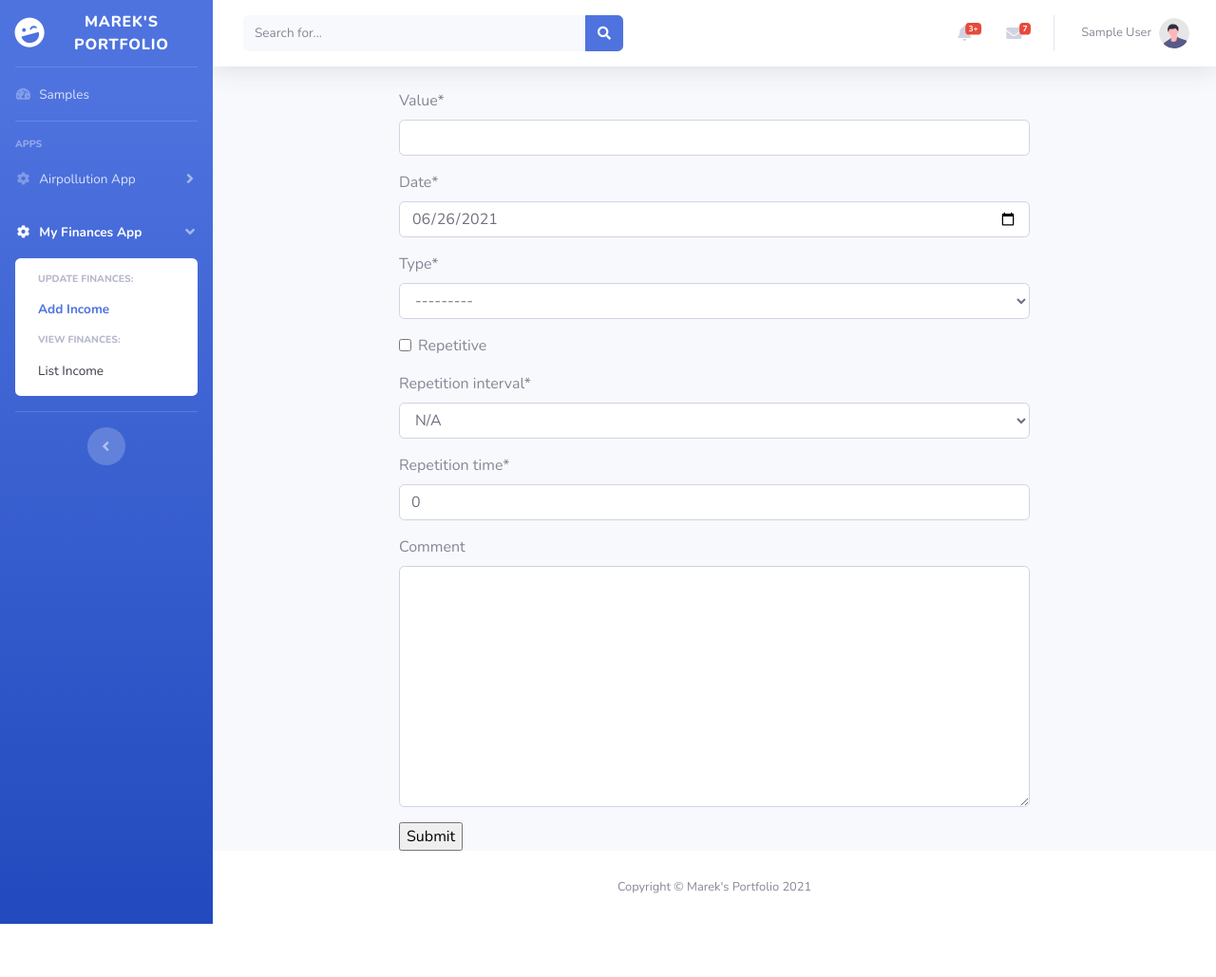
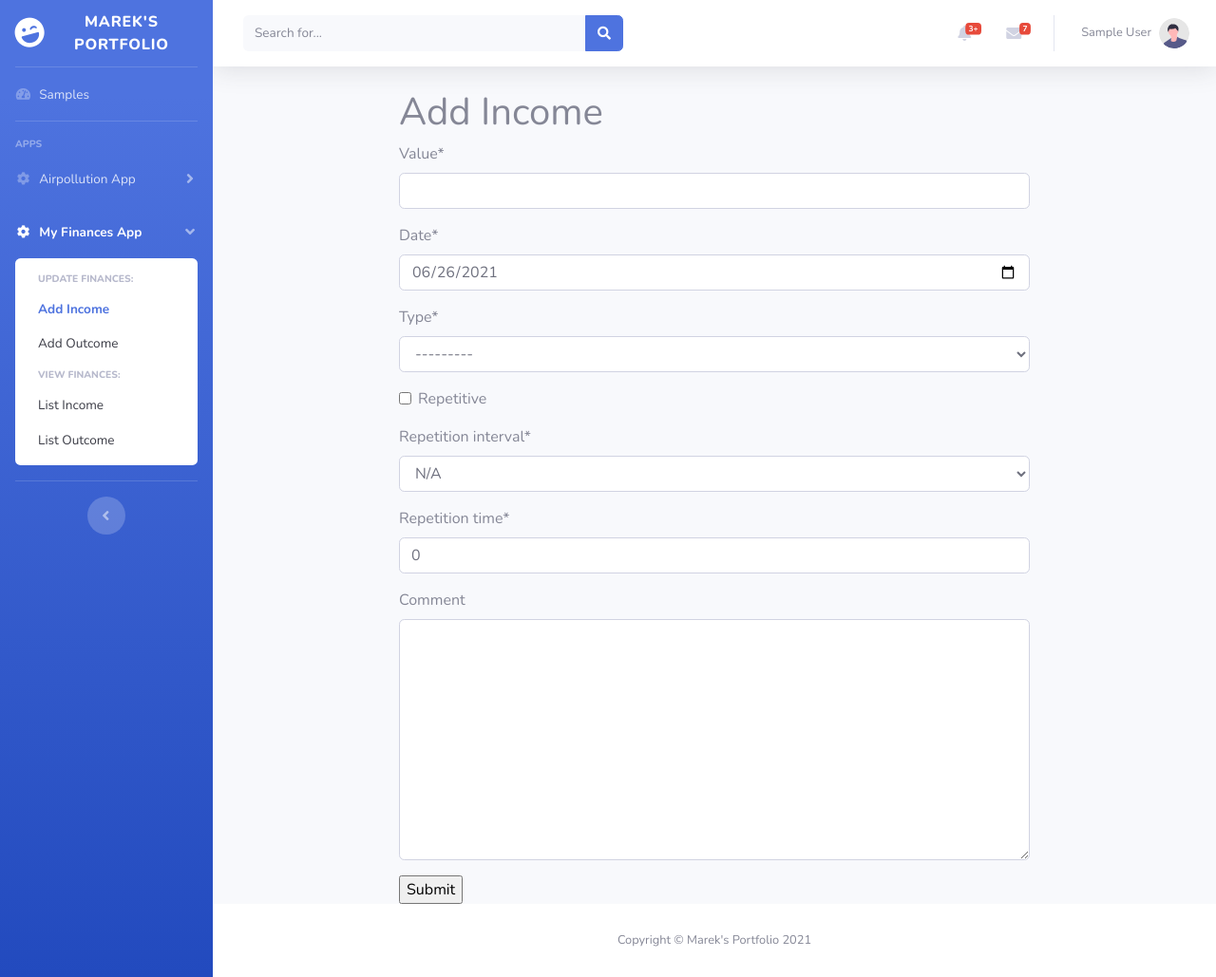
Before and after one commit to SugarloafAndACupOfJoe/mareks_portfolio, a Django app: page /my_finances/income_create/ in a window 1280 px wide. Shown: the whole page at 95% size. Before the commit the page ends 973 px from the top, so only its background shows below. Run offline with Django 3.2, Linux system fonts and the light colour scheme; the visitor is signed in with stand-in values (Sample User, id 1); some libraries are stand-ins or nearby versions.

Commit message:
added user to models and created views, urls, html for Outcome

```diff
--- a/my_finances/forms.py
+++ b/my_finances/forms.py
@@ -1,7 +1,7 @@
 from django import forms
 from datetime import date
 
-from my_finances.models import Income
+from my_finances.models import Income, Outcome
 
 
 class DateInput(forms.DateInput):
@@ -59,3 +59,11 @@ class IncomeForm(forms.ModelForm):
         if commit:
             instance.save()
         return instance
+
+
+class OutcomeForm(forms.ModelForm):
+    class Meta:
+        model = Outcome
+        fields = ['value', 'date', 'type', 'repetitive', 'repetition_interval', 'repetition_time', 'comment']
+
+    date = forms.DateField(widget=DateInput, initial=date.today())
--- a/my_finances/models.py
+++ b/my_finances/models.py
@@ -1,4 +1,5 @@
 from django.db import models
+from django.contrib.auth.models import User
 
 
 # Create your models here.
@@ -16,6 +17,7 @@ class Income(models.Model):
         MON = 4, 'MONTHS'
         YEA = 5, 'YEARS'
 
+    user = models.ForeignKey(User, on_delete=models.CASCADE, related_name='incomes')
     value = models.DecimalField(max_digits=10, decimal_places=2)
     date = models.DateField()
     type = models.PositiveSmallIntegerField(choices=ITypes.choices)
@@ -51,12 +53,14 @@ class Outcome(models.Model):
         MON = 4, 'MONTHS'
         YEA = 5, 'YEARS'
 
+    user = models.ForeignKey(User, on_delete=models.CASCADE, related_name='outcomes')
     value = models.DecimalField(max_digits=10, decimal_places=2)
     date = models.DateField()
     type = models.PositiveSmallIntegerField(choices=OTypes.choices)
     repetitive = models.BooleanField(default=False)
     repetition_interval = models.PositiveSmallIntegerField(choices=RInterval.choices, default=1)
     repetition_time = models.PositiveSmallIntegerField(default=0)
+    comment = models.TextField(null=True, blank=True)
     created_at = models.DateTimeField(auto_now_add=True)
 
     def __str__(self):
@@ -71,6 +75,7 @@ class Balance(models.Model):
         CUR = 1, "CURRENT"
         SAV = 2, "SAVINGS"
 
+    user = models.ForeignKey(User, on_delete=models.CASCADE, related_name='balances')
     value = models.DecimalField(max_digits=10, decimal_places=2)
     type = models.PositiveSmallIntegerField(choices=BType.choices)
     updated_at = models.DateTimeField(auto_now=True)
--- a/my_finances/urls.py
+++ b/my_finances/urls.py
@@ -12,4 +12,10 @@ urlpatterns = [
     path('income_create/', views.IncomeCreatView.as_view(), name='income_create'),
     path('income_update/<pk>', views.IncomeUpdateView.as_view(), name='income_update'),
     path('income_delete/<pk>', views.IncomeDeleteView.as_view(), name='income_delete'),
+
+    path('outcome_list/', views.OutcomeListView.as_view(), name='outcome_list'),
+    path('outcome_detail/<pk>', views.OutcomeDetailView.as_view(), name='outcome_detail'),
+    path('outcome_create/', views.OutcomeCreatView.as_view(), name='outcome_create'),
+    path('outcome_update/<pk>', views.OutcomeUpdateView.as_view(), name='outcome_update'),
+    path('outcome_delete/<pk>', views.OutcomeDeleteView.as_view(), name='outcome_delete'),
 ]
--- a/my_finances/views.py
+++ b/my_finances/views.py
@@ -1,38 +1,49 @@
 from datetime import datetime
 from django.contrib import messages
+from django.http import HttpResponseRedirect
 from django.urls import reverse_lazy, reverse
 from django.views.generic.detail import DetailView
 from django.views.generic.edit import CreateView, DeleteView, UpdateView
 from django.views.generic.list import ListView
 
-from my_finances.forms import IncomeForm
-from my_finances.models import Income
+from my_finances.forms import IncomeForm, OutcomeForm
+from my_finances.models import Income, Outcome, Balance
 
 
 class IncomeListView(ListView):
     model = Income
     paginate_by = 100
-    # template_name = 'my_finances/income_list.html'
+    template_name = 'my_finances/income_outcome_list.html'
+    extra_context = {'list_what': 'Income'}
     # queryset = Income.objects.all()
+
+    def get_queryset(self):
+        user = self.request.user
+        return Income.objects.filter(user=user)
     # context_object_name = 'income_list'
-    # extra_context = {'marunio1': 'Hello Marunio', 'marunio2': 'What up?!'}
     # allow_empty = True
 
 
 class IncomeDetailView(DetailView):
     model = Income
-    # template_name = 'my_finances/income_list.html'
+    template_name = 'my_finances/income_outcome_detail.html'
+    extra_context = {'detail_what': 'Income'}
+
     # queryset = Income.objects.all()
+
+    def get_queryset(self):
+        user = self.request.user
+        return Income.objects.filter(user=user)
     # context_object_name = 'income'
-    # extra_context = {'marunio1': 'Hello Marunio', 'marunio2': 'What up?!'}
 
 
 class IncomeCreatView(CreateView):
     model = Income
     form_class = IncomeForm
-    # template_name = 'my_finances/income_form.html'
+    template_name = 'my_finances/income_outcome_form.html'
+    extra_context = {'header': 'Add Income'}
+
     # template_name_suffix = '_create_form'
-    # extra_context = {'dupa': 'blada', 'hello': 'world', 'additiona_stuff': Outcome.objects.all()}
     # success_url = reverse_lazy('my_finances:income_list')
 
     # def post(self, request, *args, **kwargs):
@@ -43,6 +54,12 @@ class IncomeCreatView(CreateView):
     #         return super().get(request, *args, **kwargs)
     #     return super().post(request, *args, **kwargs)
 
+    def form_valid(self, form):
+        self.object = form.save(commit=False)
+        self.object.user = self.request.user
+        self.object.save()
+        return HttpResponseRedirect(self.get_success_url())
+
     def get_success_url(self):
         messages.success(self.request, 'Income created successfully!')
         return reverse_lazy('my_finances:income_list')
@@ -51,11 +68,15 @@ class IncomeCreatView(CreateView):
 class IncomeUpdateView(UpdateView):
     model = Income
     form_class = IncomeForm
-    template_name = 'my_finances/income_form.html'
+    template_name = 'my_finances/income_outcome_form.html'
+    extra_context = {'header': 'Update Income'}
     # template_name_suffix = '_update_form'
     # queryset = Income.objects.all()
+
+    def get_queryset(self):
+        user = self.request.user
+        return Income.objects.filter(user=user)
     # context_object_name = 'income'
-    # extra_context = {'dupa': 'blada'}
 
     def get_success_url(self):
         messages.success(self.request, 'Income updated successfully!')
@@ -64,12 +85,83 @@ class IncomeUpdateView(UpdateView):
 
 class IncomeDeleteView(DeleteView):
     model = Income
-    # template_name = 'my_finances/income_confirm_delete.html'
+    template_name = 'my_finances/income_outcome_confirm_delete.html'
+    extra_context = {'delete_what': 'Income'}
     # template_name_suffix = '_delete_form'
     # queryset = Income.objects.all()
+
+    def get_queryset(self):
+        user = self.request.user
+        return Income.objects.filter(user=user)
     # context_object_name = 'income'
-    # extra_context = {'dupa': 'blada'}
 
     def get_success_url(self):
         messages.success(self.request, 'Income deleted successfully!')
         return reverse_lazy('my_finances:income_list')
+
+
+class OutcomeListView(ListView):
+    model = Outcome
+    paginate_by = 100
+    template_name = 'my_finances/income_outcome_list.html'
+    extra_context = {'list_what': 'Outcome'}
+
+    def get_queryset(self):
+        user = self.request.user
+        return Outcome.objects.filter(user=user)
+
+
+class OutcomeDetailView(DetailView):
+    model = Outcome
+    template_name = 'my_finances/income_outcome_detail.html'
+    extra_context = {'detail_what': 'Outcome'}
+
+    def get_queryset(self):
+        user = self.request.user
+        return Outcome.objects.filter(user=user)
+
+
+class OutcomeCreatView(CreateView):
+    model = Outcome
+    form_class = OutcomeForm
+    template_name = 'my_finances/income_outcome_form.html'
+    extra_context = {'header': 'Add Outcome'}
+
+    def form_valid(self, form):
+        self.object = form.save(commit=False)
+        self.object.user = self.request.user
+        self.object.save()
+        return HttpResponseRedirect(self.get_success_url())
+
+    def get_success_url(self):
+        messages.success(self.request, 'Outcome created successfully!')
+        return reverse_lazy('my_finances:outcome_list')
+
+
+class OutcomeUpdateView(UpdateView):
+    model = Outcome
+    form_class = OutcomeForm
+    template_name = 'my_finances/income_outcome_form.html'
+    extra_context = {'header': 'Update Outcome'}
+
+    def get_queryset(self):
+        user = self.request.user
+        return Outcome.objects.filter(user=user)
+
+    def get_success_url(self):
+        messages.success(self.request, 'Outcome updated successfully!')
+        return reverse('my_finances:outcome_detail', kwargs={'pk': self.object.pk})
+
+
+class OutcomeDeleteView(DeleteView):
+    model = Outcome
+    template_name = 'my_finances/income_outcome_confirm_delete.html'
+    extra_context = {'delete_what': 'Outcome'}
+
+    def get_queryset(self):
+        user = self.request.user
+        return Outcome.objects.filter(user=user)
+
+    def get_success_url(self):
+        messages.success(self.request, 'Outcome deleted successfully!')
+        return reverse_lazy('my_finances:outcome_list')
--- a/templates/base.html
+++ b/templates/base.html
@@ -102,12 +102,18 @@
                     <div class="bg-white py-2 collapse-inner rounded">
                         <h6 class="collapse-header">Update finances:</h6>
                         {% url 'my_finances:income_create' as my_finances_income_create %}
+                        {% url 'my_finances:outcome_create' as my_finances_outcome_create %}
                         <a class="collapse-item{% if page_path == my_finances_income_create %} active{% endif %}"
                            href="{{ my_finances_income_create }}">Add Income</a>
+                        <a class="collapse-item{% if page_path == my_finances_outcome_create %} active{% endif %}"
+                           href="{{ my_finances_outcome_create }}">Add Outcome</a>
                         <h6 class="collapse-header">View finances:</h6>
                         {% url 'my_finances:income_list' as my_finances_income_list %}
+                        {% url 'my_finances:outcome_list' as my_finances_outcome_list %}
                         <a class="collapse-item{% if page_path == my_finances_income_list %} active{% endif %}"
                            href="{{ my_finances_income_list }}">List Income</a>
+                        <a class="collapse-item{% if page_path == my_finances_outcome_list %} active{% endif %}"
+                           href="{{ my_finances_outcome_list }}">List Outcome</a>
                     </div>
                 </div>
             </li>
--- a/templates/my_finances/income_form.html
+++ b/templates/my_finances/income_outcome_confirm_delete.html
@@ -1,13 +1,14 @@
 {% extends 'base.html' %}
-{% load crispy_forms_tags %}
 
 {% block content %}
     <div class="row">
         <div class="col-lg-8 mx-auto">
 
+            <h1>{{ delete_what }} {{ object.pk }}</h1>
+
             <form method="post">{% csrf_token %}
-                {{ form|crispy }}
-                <input type="submit" value="Submit">
+                <p>Are you sure you want to delete "{{ object }}"?</p>
+                <input type="submit" value="Confirm">
             </form>
 
         </div>
--- /dev/null
+++ b/templates/my_finances/income_outcome_form.html
@@ -0,0 +1,17 @@
+{% extends 'base.html' %}
+{% load crispy_forms_tags %}
+
+{% block content %}
+    <div class="row">
+
+        <div class="col-lg-8 mx-auto">
+            <h1>{{ header }}</h1>
+
+            <form method="post">{% csrf_token %}
+                {{ form|crispy }}
+                <input type="submit" value="Submit">
+            </form>
+
+        </div>
+    </div>
+{% endblock %}
```
Also changed, not shown: templates/my_finances/income_confirm_delete.html (deleted, +0 -16 lines), templates/my_finances/income_detail.html (deleted, +0 -26 lines), templates/my_finances/income_list.html (deleted, +0 -26 lines), templates/my_finances/income_outcome_detail.html (added, +27 -0 lines), templates/my_finances/income_outcome_list.html (added, +31 -0 lines), my_finances/migrations/0012_auto_20210531_1136.py (added).
